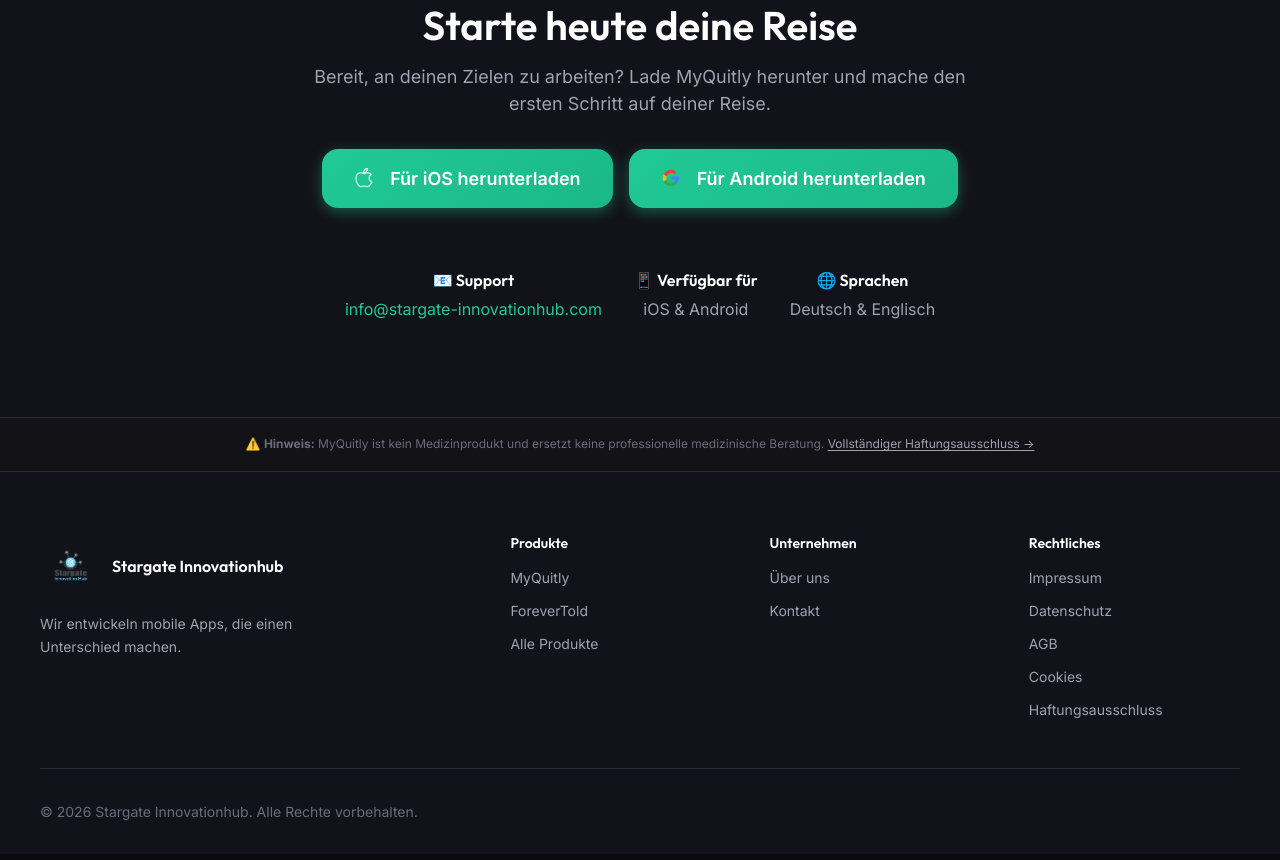
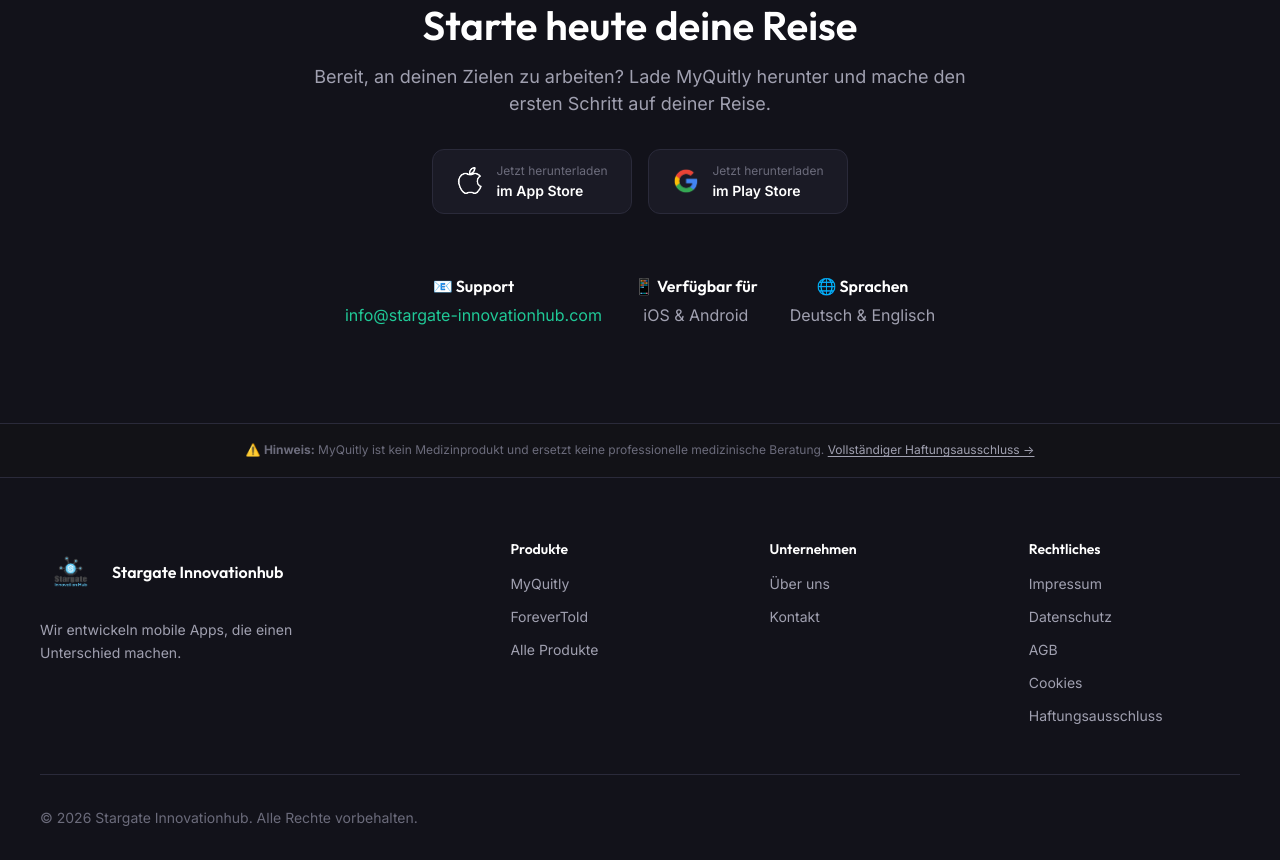
Before and after one commit to Abutanara/stargate-innovationhub-website, a plain HTML site: page products/myquitly/index.html in a window 1280 px wide. Shown: the part 7189-8049 px from the top of the page. Drawn offline with Linux system fonts and the light colour scheme.

Commit message:
style: CTA-Buttons unten wie Store-Badges oben formatiert

```diff
--- a/products/myquitly/index.html
+++ b/products/myquitly/index.html
@@ -629,12 +629,20 @@
                 <p class="section__description">
                     Bereit, an deinen Zielen zu arbeiten? Lade MyQuitly herunter und mache den ersten Schritt auf deiner Reise.
                 </p>
-                <div style="display: flex; gap: var(--space-4); justify-content: center; margin-top: var(--space-8); flex-wrap: wrap;">
-                    <a href="https://apps.apple.com/app/id6754508949" class="btn btn--myquitly btn--large" target="_blank" rel="noopener noreferrer">
-                        <img src="/images/apple_logo3.png" alt="" style="width: 20px; height: 20px; margin-right: 8px;"> Für iOS herunterladen
+                <div class="product-hero__stores" style="justify-content: center; margin-top: var(--space-8);">
+                    <a href="https://apps.apple.com/app/id6754508949" class="store-badge" target="_blank" rel="noopener noreferrer">
+                        <img src="/images/apple_logo3.png" alt="Apple" class="store-badge__icon-img">
+                        <span class="store-badge__text">
+                            <span class="store-badge__label">Jetzt herunterladen</span>
+                            <span class="store-badge__name">im App Store</span>
+                        </span>
                     </a>
-                    <a href="https://play.google.com/store/apps/details?id=com.myquitly.quitsmoking" class="btn btn--myquitly btn--large" target="_blank" rel="noopener noreferrer">
-                        <img src="/images/google_logo.png" alt="" style="width: 20px; height: 20px; margin-right: 8px;"> Für Android herunterladen
+                    <a href="https://play.google.com/store/apps/details?id=com.myquitly.quitsmoking" class="store-badge" target="_blank" rel="noopener noreferrer">
+                        <img src="/images/google_logo.png" alt="Google Play" class="store-badge__icon-img">
+                        <span class="store-badge__text">
+                            <span class="store-badge__label">Jetzt herunterladen</span>
+                            <span class="store-badge__name">im Play Store</span>
+                        </span>
                     </a>
                 </div>
             </div>
```
Also changed, not shown: en/products/myquitly/index.html (+13 -5 lines).
